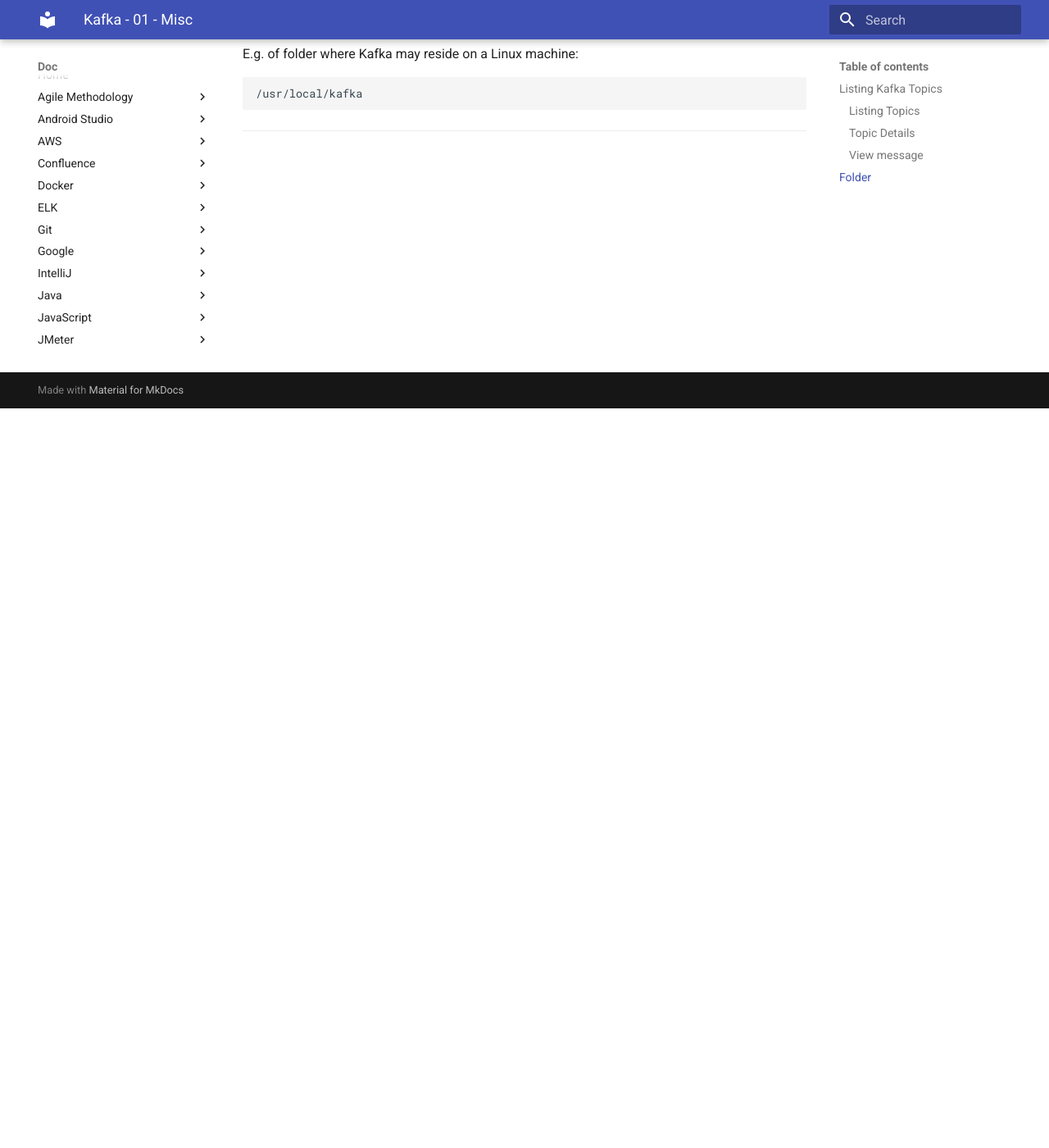
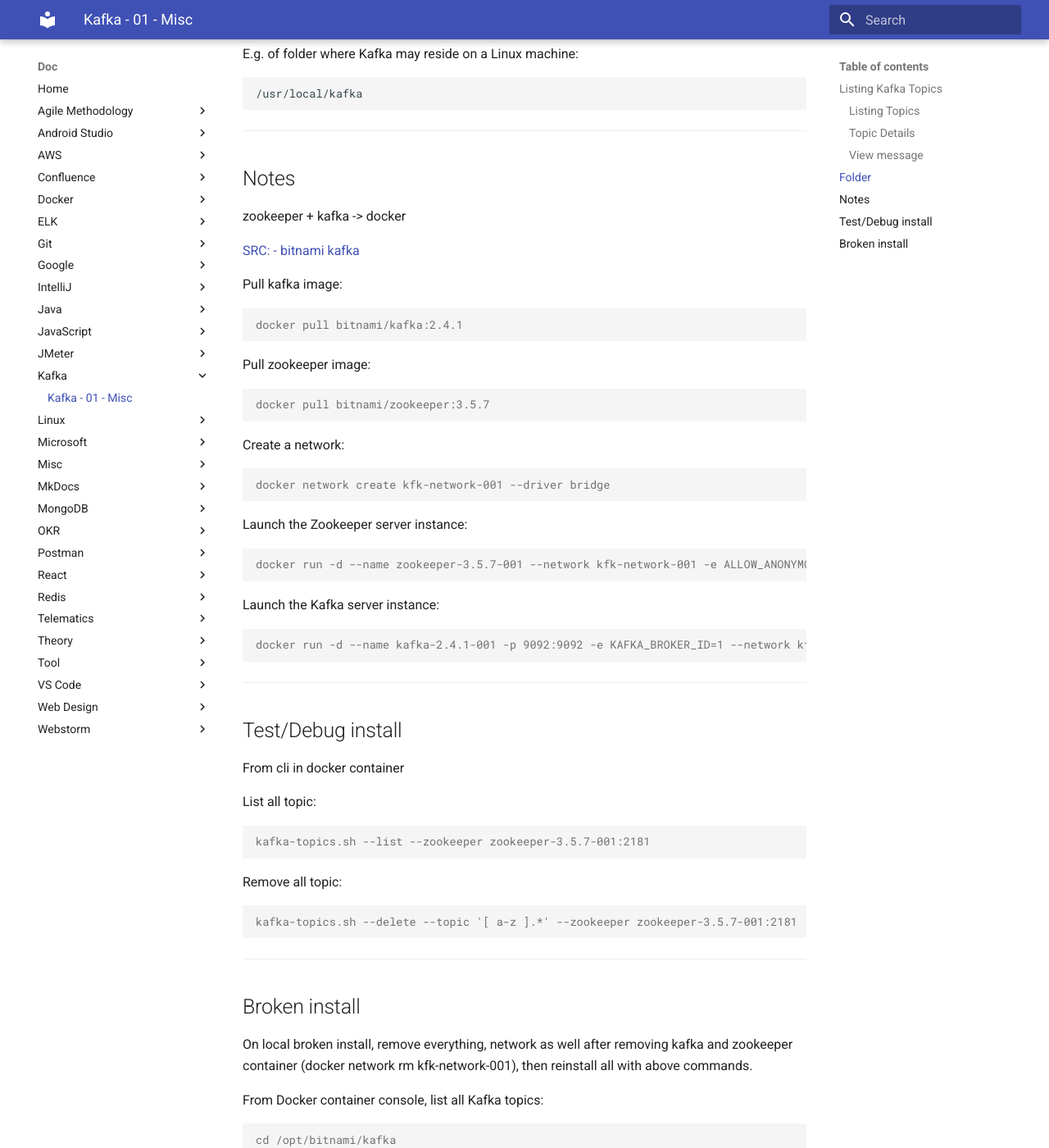
Before and after one commit to oldu73/doc, an MkDocs documentation site: the page built from docs/kafka/1-kafka-misc.md, in a window 1280 px wide and 1400 px high, scrolled down 902 px. Shown: the whole window at 82% size. Built offline with MkDocs 1.6.1 and Material for MkDocs 9.7.7, drawn with Linux system fonts in a browser that asks for light colours; some of the changed text lies outside the part shown.

Commit message:
kafka notes and debug

````diff
--- a/docs/kafka/1-kafka-misc.md
+++ b/docs/kafka/1-kafka-misc.md
@@ -45,3 +45,106 @@
 ```
 
 ---
+
+## Notes
+
+zookeeper + kafka -> docker
+
+[SRC: - bitnami kafka](https://hub.docker.com/r/bitnami/kafka/)
+
+Pull kafka image:
+
+```console
+docker pull bitnami/kafka:2.4.1
+```
+
+Pull zookeeper image:
+
+```console
+docker pull bitnami/zookeeper:3.5.7
+```
+
+Create a network:
+
+```console
+docker network create kfk-network-001 --driver bridge
+```
+
+Launch the Zookeeper server instance:
+
+```console
+docker run -d --name zookeeper-3.5.7-001 --network kfk-network-001 -e ALLOW_ANONYMOUS_LOGIN=yes bitnami/zookeeper:3.5.7
+```
+
+Launch the Kafka server instance:
+
+```console
+docker run -d --name kafka-2.4.1-001 -p 9092:9092 -e KAFKA_BROKER_ID=1 --network kfk-network-001 -e KAFKA_ADVERTISED_LISTENERS=PLAINTEXT://localhost:9092 -e ALLOW_PLAINTEXT_LISTENER=yes -e KAFKA_OFFSETS_TOPIC_REPLICATION_FACTOR=1 -e KAFKA_CFG_ZOOKEEPER_CONNECT=zookeeper-3.5.7-001:2181 bitnami/kafka:2.4.1
+```
+
+---
+
+## Test/Debug install
+
+From cli in docker container
+
+List all topic:
+
+```console
+kafka-topics.sh --list --zookeeper zookeeper-3.5.7-001:2181
+```
+
+
+Remove all topic:
+
+```console
+kafka-topics.sh --delete --topic '[ a-z ].*' --zookeeper zookeeper-3.5.7-001:2181
+```
+
+---
+
+## Broken install
+
+On local broken install, remove everything, network as well after removing kafka and zookeeper container (docker network rm kfk-network-001),
+then reinstall all with above commands.
+
+From Docker container console, list all Kafka topics:
+
+```console
+cd /opt/bitnami/kafka
+bin/kafka-topics.sh --list --zookeeper zookeeper-3.5.7-001:2181
+```
+
+SRC:
+
+- [kafka-client-cannot-connect-to-broker-on-aws-on-docker-etc](https://www.confluent.io/blog/kafka-client-cannot-connect-to-broker-on-aws-on-docker-etc/)
+- [understand-default-config](https://docs.bitnami.com/ibm/infrastructure/kafka/get-started/understand-default-config/)
+- [the-ultimate-introduction-to-kafka-with-javascript](https://soshace.com/the-ultimate-introduction-to-kafka-with-javascript/)
+
+From WSL console in a local folder with Kafka local unzipped archive files (e.g. /mnt/p/kfk/kafka_2.12-2.4.0/kafka_2.12-2.4.0/bin)
+
+Create topic:
+
+```console
+./kafka-topics.sh --create --bootstrap-server localhost:9092 --replication-factor 1 --partitions 1 --topic test
+```
+
+List topic:
+
+```console
+./kafka-topics.sh --list --bootstrap-server localhost:9092
+```
+
+Produce on test topic:
+
+```console
+./kafka-console-producer.sh --broker-list lohost:9092 --topic test
+```
+
+Consume test topic:
+
+```console
+./kafka-console-consumer.sh --bootstrap-server localhost:9092 --topic test --from-beginning
+```
+
+---
````
